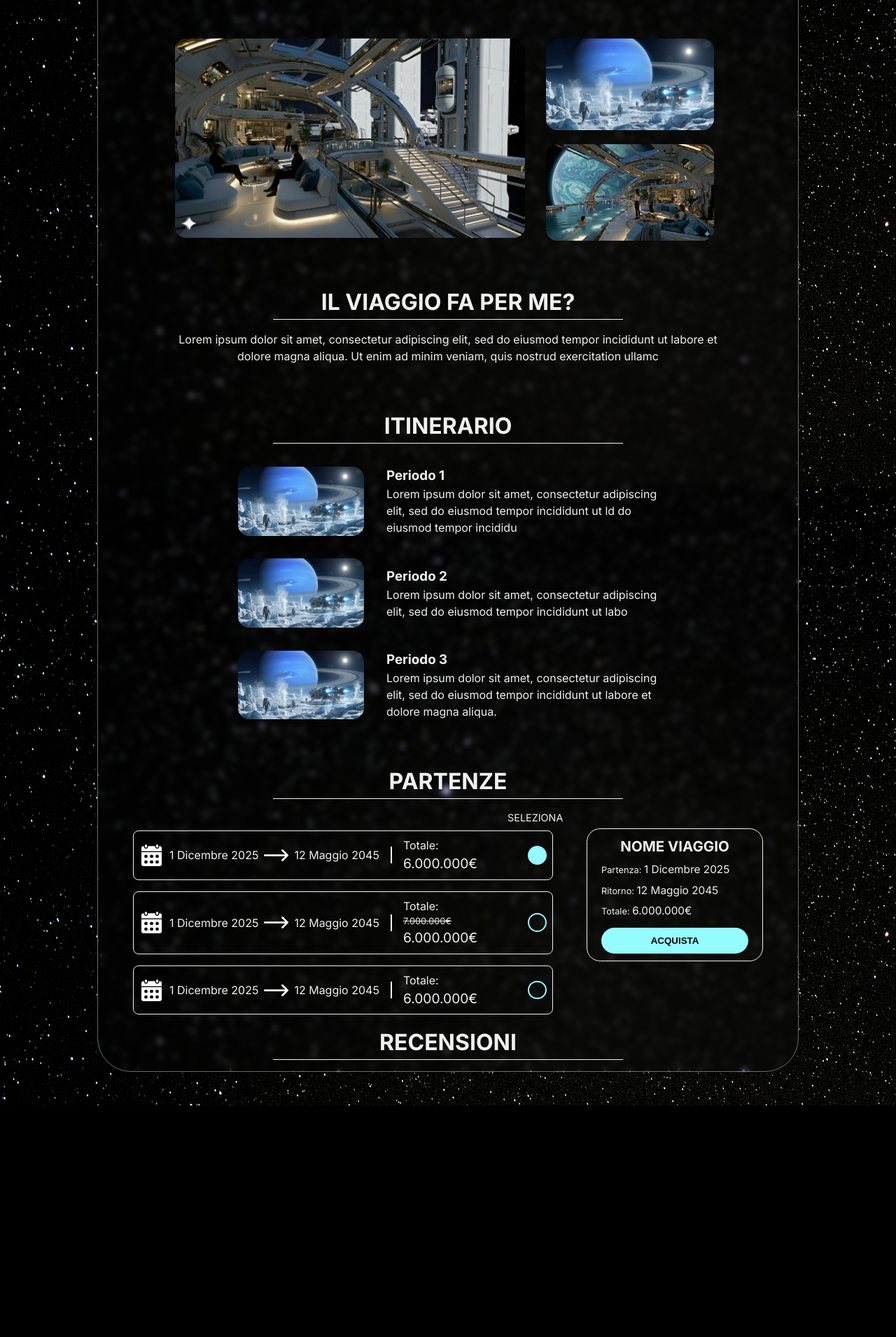
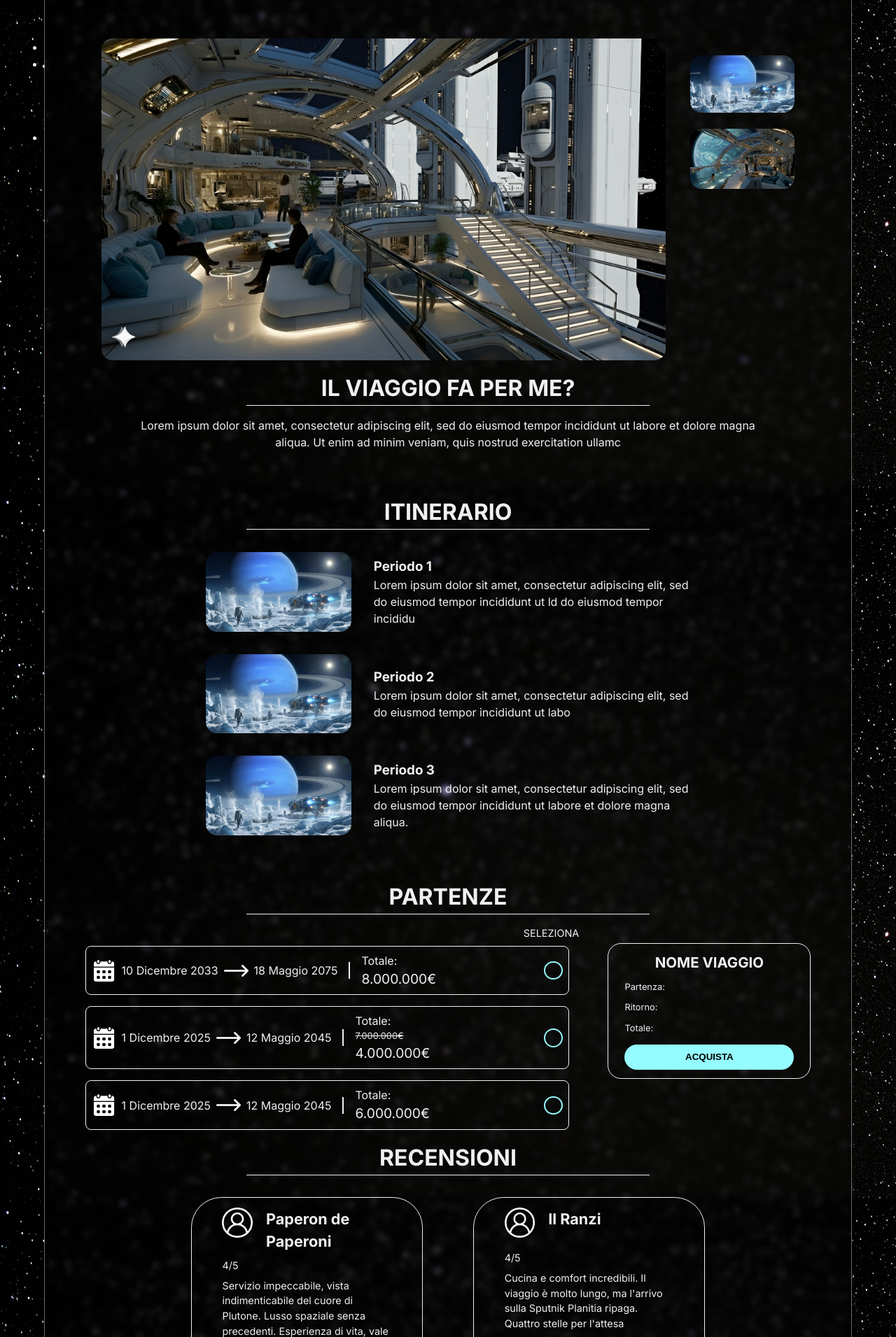
Before and after one commit to Chris-Libra-Unipd/ProgettoTecWeb, a PHP site: page /details.html in a window 1280 px wide. Shown: the part 320-2231 px from the top of the page at 70% size. Before the commit the page ends 1900 px from the top, so only its background shows below. Run offline with PHP 8.4, Linux system fonts and the light colour scheme.

Commit message:
aggiunte a pag dettaglio

```diff
--- a/css/style.css
+++ b/css/style.css
@@ -623,7 +623,7 @@
 }
 
 #contenuto-dettagli{
-    width: 1000px;
+    width: 1200px;
     margin: 3em auto;
     height: fit-content;
     max-width: 90%;
@@ -647,24 +647,28 @@
     font-size:2.5em;
 }
 
-#firstCover, #secondCover, #thirdCover{
+.coverImg{
     display: block;
     border-radius: 1em;
 }
 
-#firstCover{
-    width: 50%;
-    float: left;
-    margin-left: 11%;
-    margin-right: 3%;
+.otherImg{
+    width: 13%;
+    margin-bottom: 2%;
+    transition: 0.5s;
+    margin-right: 7%;
 }
 
-#secondCover, #thirdCover{
-    width: 24%;
+.otherImg:hover{
+    transform: scale(1.1);
 }
 
-#thirdCover{
-    margin-top: 2%;
+.mainImg{
+    width: 70%;
+    float: left;
+    margin-left: 7%;
+    margin-right: 3%;
+    margin-bottom: 1em;
 }
 
 #contenuto-dettagli > h2{
@@ -826,5 +830,50 @@
     border: 1px solid var(--accent-color);
 }
 
+/* RECENSIONI */
+
+#container-recensioni{
+    display: flex;
+    margin:auto;
+    width: 70%;
+    margin-bottom: 2em;
+    flex-wrap: wrap;
+}
+
+.recensione{
+    width: 30%;
+    border: 1px solid var(--bgButton-color-not-pure-white);
+    border-radius: 3em;
+    margin: 1em auto;
+    display: inline-block;
+    padding:1em 3em;
+    font-size: 0.9em;
+    transition: 0.5s;
+}
+
+.recensione:hover{
+    transform: scale(1.02);
+}
+
+.userIcon{
+    width: 3em;
+    display: inline;
+    float: left;
+}
+
+.recensione > h4{
+    font-size: 1.5em;
+    margin-left: 2.9em;
+    min-height: 2.5em;
+}
+
+.dataRecensione{
+    text-align: right;
+}
+
+.recensione > p{
+    margin: 0.5em 0em;
+}
+
 
 /* =================== END CHRIS ====================*/
--- a/details.html
+++ b/details.html
@@ -13,6 +13,7 @@
         <title>Nova Frontiers</title>
         <link rel="icon" type="image/x-icon" href="assets/icons/favicon.ico">
         <script src="js/scriptMenu.js" defer></script>
+        <script src="js/scriptDetails.js" defer></script>
     </head>
     <body id="details-body">
         <a href="#contenuto-dettagli" class="aiuti-navigazione">Salta al contenuto</a>
@@ -70,84 +71,123 @@
 
         <main id="contenuto-dettagli">
             <h1>NOME VIAGGIO</h1>
-
-            <img id="firstCover" src="assets/img/t0.jpg"/>
-            <img id="secondCover"src="assets/img/t2.jpg"/>
-            <img id="thirdCover"src="assets/img/t1.jpeg"/>
+            <ul>
+                <li><img class="coverImg mainImg" src="assets/img/t0.jpg"/></li>
+                <li><img class="coverImg otherImg" src="assets/img/t2.jpg"/></li>
+                <li><img class="coverImg otherImg" src="assets/img/t1.jpeg"/></li>
+            </ul>
 
             <h2>IL VIAGGIO FA PER ME?</h2>
             <p>Lorem ipsum dolor sit amet, consectetur adipiscing elit, sed do eiusmod tempor incididunt ut labore et dolore magna aliqua. Ut enim ad minim veniam, quis nostrud exercitation ullamc</p>
 
             <h2>ITINERARIO</h2>
-            <div class="itemItinerario">
+            <ul>
+                <li class="itemItinerario">
                     <img class="itineraryImg" src="assets/img/t2.jpg" alt="">
                     <div>
                     <h3>Periodo 1</h3>
                     <p>Lorem ipsum dolor sit amet, consectetur adipiscing elit, sed do eiusmod tempor incididunt ut ld do eiusmod tempor incididu</p>
                     </div>
-            </div>
+                </li>
 
-            <div class="itemItinerario">
+                <li class="itemItinerario">
                     <img class="itineraryImg" src="assets/img/t2.jpg" alt="">
                     <div>
                     <h3>Periodo 2</h3>
                     <p>Lorem ipsum dolor sit amet, consectetur adipiscing elit, sed do eiusmod tempor incididunt ut labo</p>
                     </div>
-            </div>
+                </li>
 
-            <div class="itemItinerario">
+                <li class="itemItinerario">
                     <img class="itineraryImg" src="assets/img/t2.jpg" alt="">
                     <div>
                     <h3>Periodo 3</h3>
                     <p>Lorem ipsum dolor sit amet, consectetur adipiscing elit, sed do eiusmod tempor incididunt ut labore et dolore magna aliqua.</p>
                     </div>
-            </div>
+                </li>
+            </ul>
 
             <h2>PARTENZE</h2>
-            <div id="containerPartenze">
+            <ul id="containerPartenze">
                 <p id="labelSeleziona">SELEZIONA</p>
-                <div class="opzionePartenza">
+                <label for="choice1">
+                <li class="opzionePartenza">
+                    <img class="calendar-icon" src="assets/icons/calendar.png" width="35px"/>
+                    <time datetime="2025-12-01" class="dataPartenza">10 Dicembre 2033</time>
+                    <img class="arrow-icon" src="assets/icons/right-arrow.png" width="35px"/>
+                    <time datetime="2045-05-12" class="dataArrivo">18 Maggio 2075</time>
+                    <div><p>Totale: <span class="costoIniziale"></span></p>
+                    <p class="costoFinale">8.000.000€</p></div>
+                    <input type="radio" class="selectionIndicator" name="choice" id="choice1"/>
+                </li>
+                </label>
+
+                <label for="choice2">
+                <li class="opzionePartenza">
+                    <img class="calendar-icon" src="assets/icons/calendar.png" width="35px"/>
+                    <time datetime="2025-12-01" class="dataPartenza">1 Dicembre 2025</time>
+                    <img class="arrow-icon" src="assets/icons/right-arrow.png" width="35px"/>
+                    <time datetime="2045-05-12" class="dataArrivo">12 Maggio 2045</time>
+                    <div><p>Totale:</p><p class="costoIniziale">7.000.000€</p>
+                    <p class="costoFinale">4.000.000€</p></div>
+                    <input type="radio" class="selectionIndicator" name="choice" id="choice2"/>
+                </li>
+                </label>
+
+                <label for="choice3">
+                <li class="opzionePartenza">
                     <img class="calendar-icon" src="assets/icons/calendar.png" width="35px"/>
                     <time datetime="2025-12-01" class="dataPartenza">1 Dicembre 2025</time>
                     <img class="arrow-icon" src="assets/icons/right-arrow.png" width="35px"/>
                     <time datetime="2045-05-12" class="dataArrivo">12 Maggio 2045</time>
                     <div><p>Totale: <span class="costoIniziale"></span></p>
                     <p class="costoFinale">6.000.000€</p></div>
-                    <input type="radio" class="selectionIndicator" name="choice" value="p1" checked/>
-                </div>
+                    <input type="radio" class="selectionIndicator" name="choice" id="choice3"/>
+                </li>
+                </label>
 
-                <div class="opzionePartenza">
-                    <img class="calendar-icon" src="assets/icons/calendar.png" width="35px"/>
-                    <time datetime="2025-12-01" class="dataPartenza">1 Dicembre 2025</time>
-                    <img class="arrow-icon" src="assets/icons/right-arrow.png" width="35px"/>
-                    <time datetime="2045-05-12" class="dataArrivo">12 Maggio 2045</time>
-                    <div><p>Totale:</p><p class="costoIniziale">7.000.000€</p>
-                    <p class="costoFinale">6.000.000€</p></div>
-                    <input type="radio" class="selectionIndicator" name="choice" value="p2"/>
-                </div>
-
-                <div class="opzionePartenza">
-                    <img class="calendar-icon" src="assets/icons/calendar.png" width="35px"/>
-                    <time datetime="2025-12-01" class="dataPartenza">1 Dicembre 2025</time>
-                    <img class="arrow-icon" src="assets/icons/right-arrow.png" width="35px"/>
-                    <time datetime="2045-05-12" class="dataArrivo">12 Maggio 2045</time>
-                    <div><p>Totale: <span class="costoIniziale"></span></p>
-                    <p class="costoFinale">6.000.000€</p></div>
-                    <input type="radio" class="selectionIndicator" name="choice" value="p3"/>
-                </div>
-
-            </div>
+            </ul>
 
             <div id="riepilogoAcquisto">
                 <h3>NOME VIAGGIO</h3>
-                <p>Partenza: <time datetime="2025-12-01">1 Dicembre 2025</time></p>
-                <p>Ritorno: <time datetime="2045-05-12">12 Maggio 2045</time></p>
-                <p>Totale: <span id="riepilogoCosto">6.000.000€</span></p>
+                <p>Partenza: <time datetime="2025-12-01" id="riepilogoDataPartenza"></time></p>
+                <p>Ritorno: <time datetime="2045-05-12" id="riepilogoDataArrivo"></time></p>
+                <p>Totale: <span id="riepilogoCosto"></span></p>
 
                 <button id="buyButton">ACQUISTA</button>
             </div>
 
             <h2>RECENSIONI</h2>
+            <div id="container-recensioni">
+                <li class="recensione">
+                    <img src="assets/icons/user.png" class="userIcon"/>
+                    <h4>Paperon de Paperoni</h4>
+                    <p class="valutazione">4/5</p>
+                    <p>Servizio impeccabile, vista indimenticabile del cuore di Plutone. Lusso spaziale senza precedenti. Esperienza di vita, vale il prezzo!</p>
+                    <p class="dataRecensione"><time datetime="2040-10-12">12/10/2040</time></p>
+                </li>
+
+                <li class="recensione">
+                    <img src="assets/icons/user.png" class="userIcon"/>
+                    <h4>Il Ranzi</h4>
+                    <p class="valutazione">4/5</p>
+                    <p>Cucina e comfort incredibili. Il viaggio è molto lungo, ma l'arrivo sulla Sputnik Planitia ripaga. Quattro stelle per l'attesa
+                    <p class="dataRecensione"><time datetime="2026-12-22">22/12/2026</time></p>
+                </li>
+
+                <li class="recensione">
+                    <img src="assets/icons/user.png" class="userIcon"/>
+                    <h4>Il Ranzi</h4>
+                    <p class="valutazione">4/5</p>
+                    <p>Cucina e comfort incredibili. Il viaggio è molto lungo, ma l'arrivo sulla Sputnik Planitia ripaga. Quattro stelle per l'attesa
+                    <p class="dataRecensione"><time datetime="2026-12-22">22/12/2026</time></p>
+                </li>
+
+
+
+            </div>
+
+
 
         </main>
     </body>
--- a/js/scriptLogin.js
+++ b/js/scriptLogin.js
@@ -3,11 +3,11 @@
 
 function showHidePsw(){
     if(field.type == "password"){
-        document.getElementById("showHideIcon").src="assets/icons/showPsw.png";
+        document.getElementById("showHideIcon").src="assets/icons/hidePsw.png";
         field.type = "text";
     }
     else if(field.type == "text"){
-        document.getElementById("showHideIcon").src="assets/icons/hidePsw.png";
+        document.getElementById("showHideIcon").src="assets/icons/showPsw.png";
         field.type = "password";
     }
 }
--- a/login.html
+++ b/login.html
@@ -37,7 +37,7 @@
 
                 <label for="password">Password</label>
                 <input type="password" name="password" id="password" maxlength="20"/>
-                <button id="showHidePsw" type="button"><img id="showHideIcon" src="assets/icons/hidePsw.png"></button>
+                <button id="showHidePsw" type="button"><img id="showHideIcon" src="assets/icons/showPsw.png"></button>
 
                 <input type="submit" name="login" value="ACCEDI"/>
             </form>
--- a/register.html
+++ b/register.html
@@ -57,7 +57,7 @@
                 <label for="password">Password<span class="error">*</span></label>
                 <p class="hiddenError" id="passwordError"></p>
                 <input type="password" name="password" id="password" maxlength="20"/>
-                <button id="showHidePsw" type="button"><img id="showHideIcon" src="assets/icons/hidePsw.png"></button>
+                <button id="showHidePsw" type="button"><img id="showHideIcon" src="assets/icons/showPsw.png"></button>
 
                 <input type="submit" name="register" value="CREA ACCOUNT"/>
             </form>
```
Also changed, not shown: js/scriptDetails.js (added, +33 -0 lines), assets/icons/user.png (added). Lines whose indentation alone changed are shown as unchanged.
